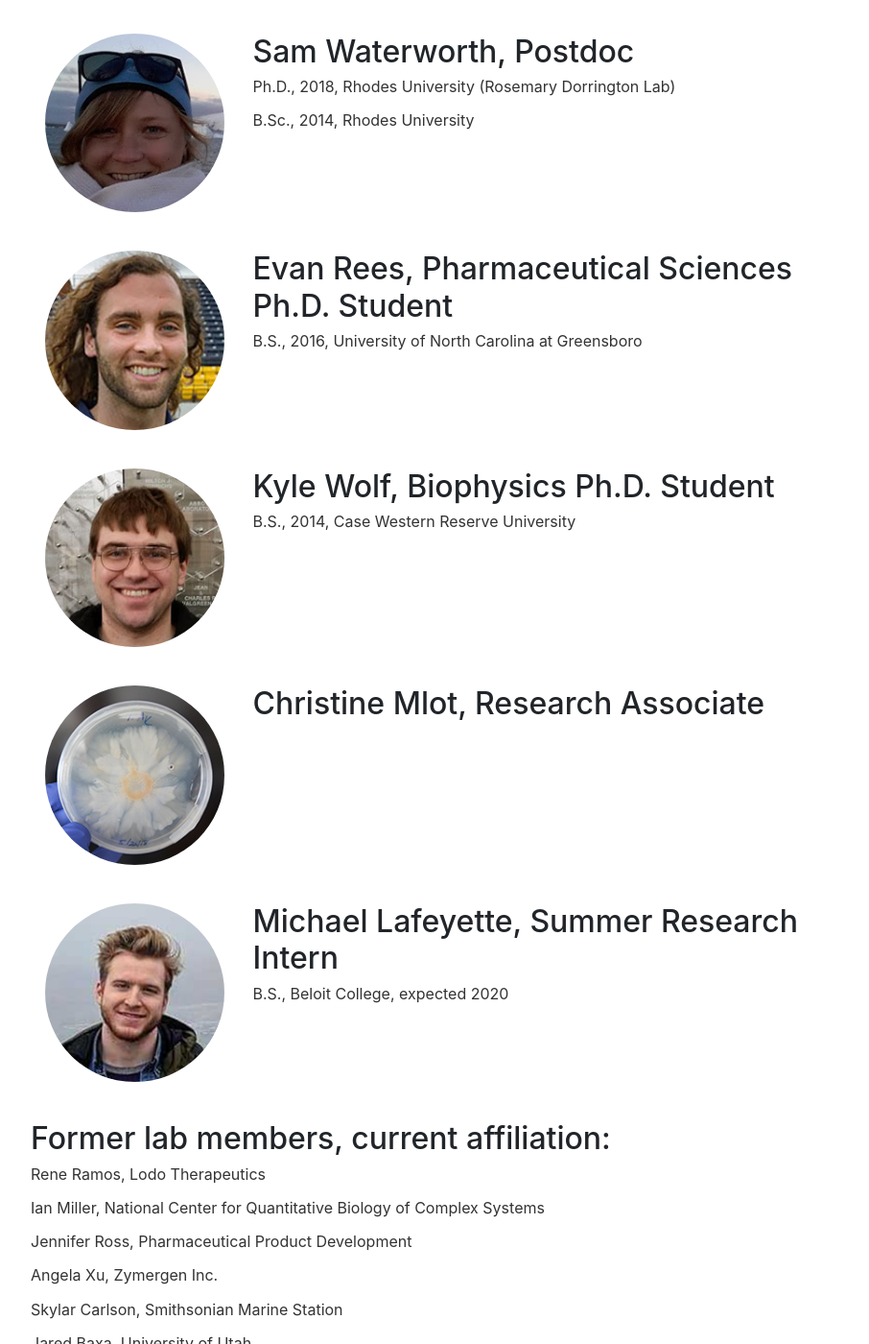
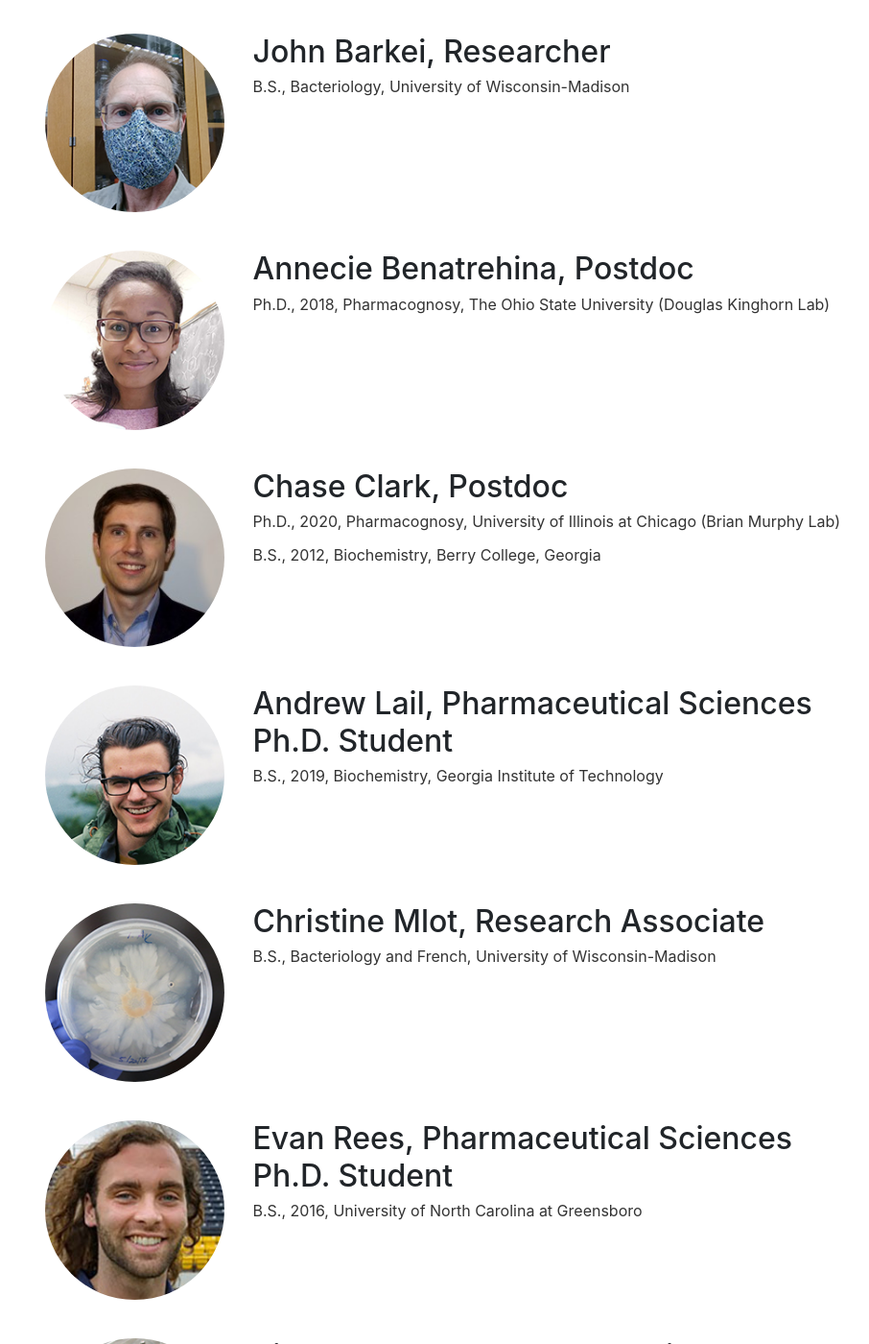
Before and after one commit to KwanLab/KwanLab.github.io, a Jekyll site: the page built from people/index.html, in a window 1280 px wide and 1400 px high, scrolled down 350 px. Shown: the whole window at 96% size, without its empty margins (175-1081 px from the left). Built offline with Jekyll 4.4.1, drawn with Linux system fonts in a browser that asks for light colours; some of the changed text lies outside the part shown.

Commit message:
Updated people page

```diff
--- a/people/index.html
+++ b/people/index.html
@@ -21,12 +21,52 @@ title: People
 
 <div class="row marketing">
     <div class="col-sm-3">
-        <img class="rounded-circle" src="/img/sam_waterworth.png" />
+        <img class="rounded-circle" src="/img/john_barkei.png" />
     </div>
     <div class="col-sm-9">
-        <h2>Sam Waterworth, Postdoc</h2>
-        <p class="small">Ph.D., 2018, Rhodes University (Rosemary Dorrington Lab)</p>
-        <p class="small">B.Sc., 2014, Rhodes University</p>
+        <h2>John Barkei, Researcher</h2>
+        <p class="small">B.S., Bacteriology, University of Wisconsin-Madison</p>
+    </div>
+</div>
+
+<div class="row marketing">
+    <div class="col-sm-3">
+        <img class="rounded-circle" src="/img/annecie_benatrehina.png" />
+    </div>
+    <div class="col-sm-9">
+        <h2>Annecie Benatrehina, Postdoc</h2>
+        <p class="small">Ph.D., 2018, Pharmacognosy, The Ohio State University (Douglas Kinghorn Lab)</p>
+    </div>
+</div>
+
+<div class="row marketing">
+    <div class="col-sm-3">
+        <img class="rounded-circle" src="/img/chase_clark.png" />
+    </div>
+    <div class="col-sm-9">
+        <h2>Chase Clark, Postdoc</h2>
+        <p class="small">Ph.D., 2020, Pharmacognosy, University of Illinois at Chicago (Brian Murphy Lab)</p>
+        <p class="small">B.S., 2012, Biochemistry, Berry College, Georgia</p>
+    </div>
+</div>
+
+<div class="row marketing">
+    <div class="col-sm-3">
+        <img class="rounded-circle" src="/img/andrew_lail.png" />
+    </div>
+    <div class="col-sm-9">
+        <h2>Andrew Lail, Pharmaceutical Sciences Ph.D. Student</h2>
+        <p class="small">B.S., 2019, Biochemistry, Georgia Institute of Technology</p>
+    </div>
+</div>
+
+<div class="row marketing">
+    <div class="col-sm-3">
+        <img class="rounded-circle" src="/img/AK_bacterium.png" />
+    </div>
+    <div class="col-sm-9">
+        <h2>Christine Mlot, Research Associate</h2>
+        <p class="small">B.S., Bacteriology and French, University of Wisconsin-Madison</p>
     </div>
 </div>
 
@@ -42,6 +82,27 @@ title: People
 
 <div class="row marketing">
     <div class="col-sm-3">
+        <img class="rounded-circle" src="/img/sidd_uppal.png" />
+    </div>
+    <div class="col-sm-9">
+        <h2>Siddarth Uppal, Pharmaceutical Sciences Ph.D. Student</h2>
+        <p class="small">B.S., 2019, Pharmacy, Birla Institute of Technology and Science, Pilani, India</p>
+    </div>
+</div>
+
+<div class="row marketing">
+    <div class="col-sm-3">
+        <img class="rounded-circle" src="/img/sam_waterworth.png" />
+    </div>
+    <div class="col-sm-9">
+        <h2>Sam Waterworth, Postdoc</h2>
+        <p class="small">Ph.D., 2018, Rhodes University (Rosemary Dorrington Lab)</p>
+        <p class="small">B.Sc., 2014, Rhodes University</p>
+    </div>
+</div>
+
+<div class="row marketing">
+    <div class="col-sm-3">
         <img class="rounded-circle" src="/img/kyle_wolf.png" />
     </div>
     <div class="col-sm-9">
@@ -50,27 +111,12 @@ title: People
     </div>
 </div>
 
-<div class="row marketing">
-    <div class="col-sm-3">
-        <img class="rounded-circle" src="/img/AK_bacterium.png" />
-    </div>
-    <div class="col-sm-9">
-        <h2>Christine Mlot, Research Associate</h2>
-    </div>
-</div>
 
-<div class="row marketing">
-	<div class="col-sm-3">
-		<img class="rounded-circle" src="/img/michael_lafeyette.png" />
-	</div>
-	<div class="col-sm-9">
-		<h2>Michael Lafeyette, Summer Research Intern</h2>
-		<p class="small">B.S., Beloit College, expected 2020</p>
-	</div>
-</div>
 
 <div class="nowrap">
-	<h2>Former lab members, current affiliation:</h2>
+    <h2>Former lab members, current affiliation:</h2>
+
+    <p class="small">Michael Lafeyette</p>
 
 	<p class="small">Rene Ramos, Lodo Therapeutics</p>
 
```
Also changed, not shown: img/andrew_lail.png (added), img/annecie_benatrehina.png (added), img/chase_clark.png (added), img/john_barkei.png (added), img/sidd_uppal.png (added).
